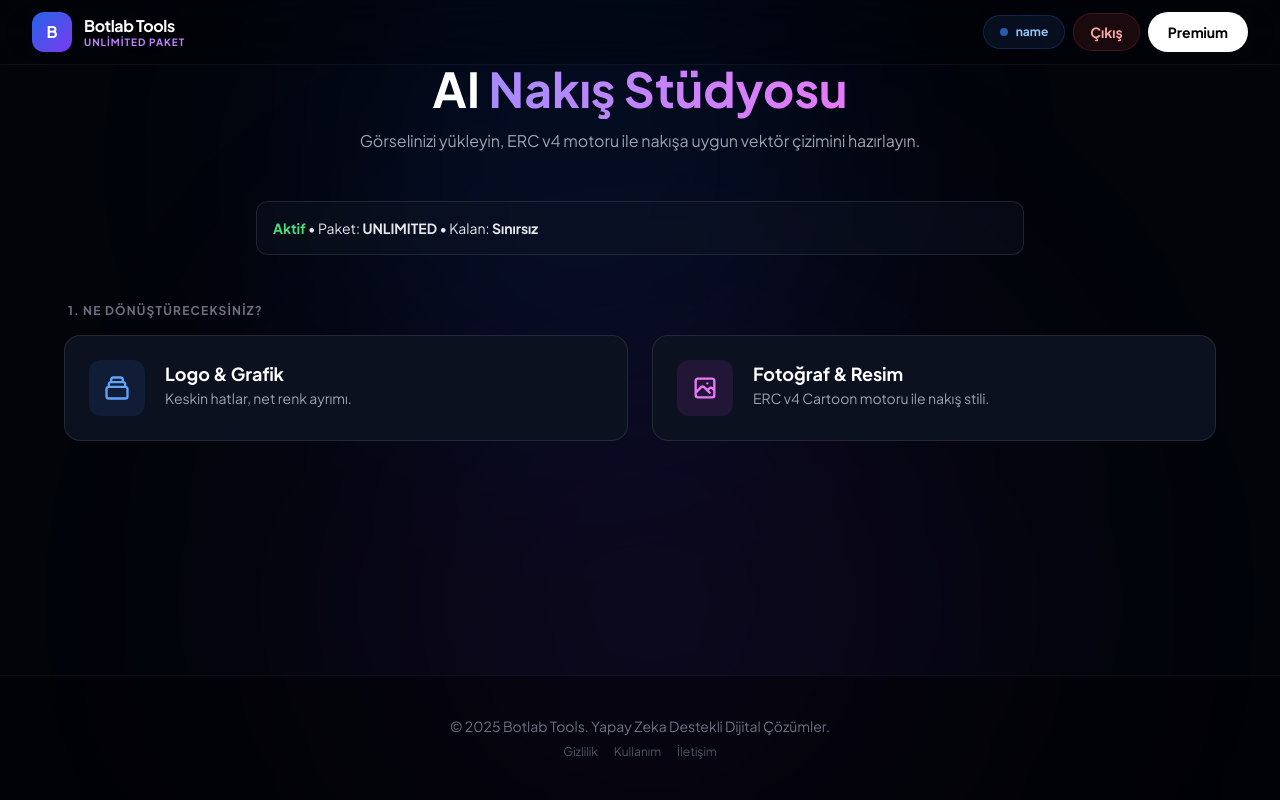
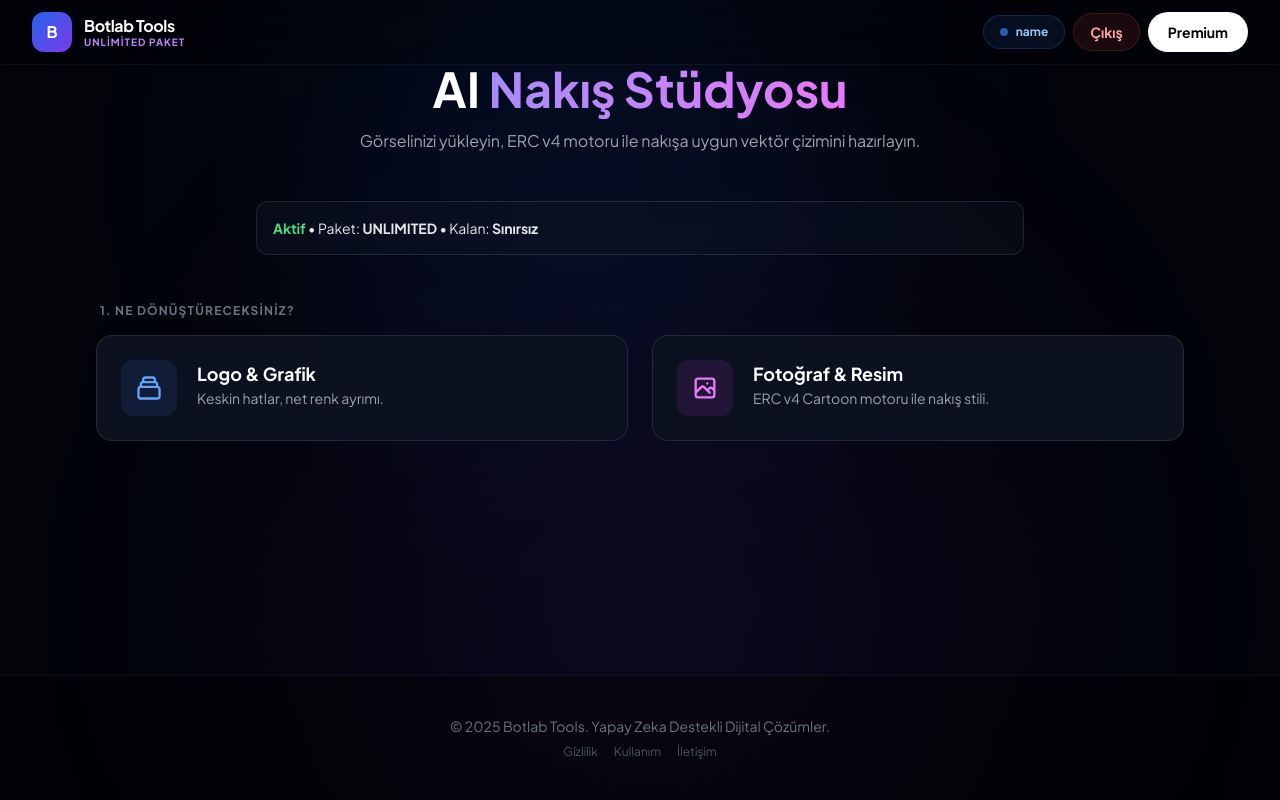
Before and after one commit to odabasi44/NAKIS-PROHE, a Flask app: page /vektor in a window 1280 px wide. Run offline with Flask 3, Linux system fonts and the light colour scheme; the visitor is signed in with stand-in values (Sample User, id 1); data that the repository does not hold is empty; some libraries are stand-ins or nearby versions.

Commit message:
Update vektor.html

```diff
--- a/templates/vektor.html
+++ b/templates/vektor.html
@@ -23,7 +23,7 @@
 {% endblock head_extra %}
 
 {% block content %}
-<div class="w-full max-w-6xl mx-auto space-y-12 pb-20">
+<div class="w-full max-w-6xl mx-auto px-4 sm:px-6 lg:px-8 space-y-12 pb-20">
 
     <div class="text-center animate-fade-in">
         <h1 class="text-4xl md:text-5xl font-bold text-white mb-4">AI <span class="text-transparent bg-clip-text bg-gradient-to-r from-violet-400 to-fuchsia-400">Nakış Stüdyosu</span></h1>
```
